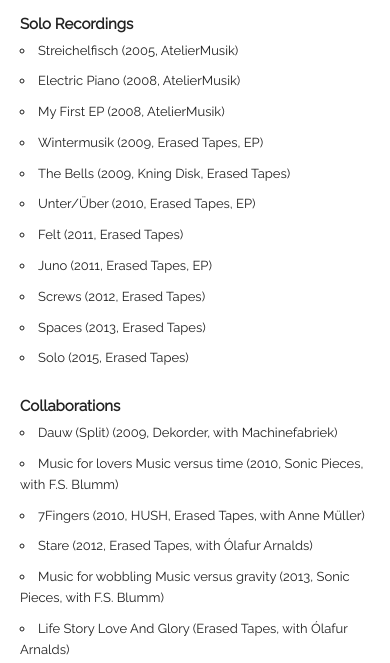
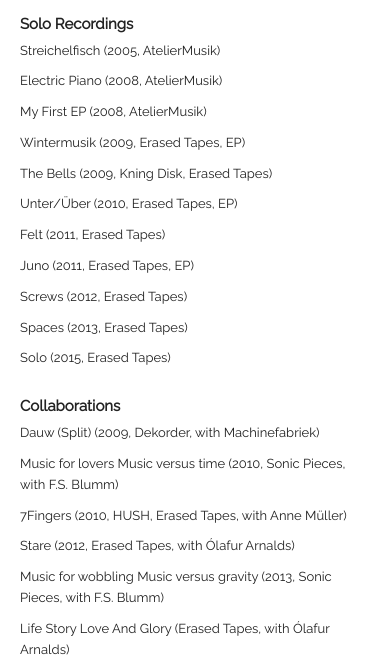
Before and after one commit to khirsch/skeleton-css, a plain HTML site: page index.html in a window 390 px wide. Shown: the part 1221-1884 px from the top of the page. Drawn offline with Linux system fonts and the light colour scheme.

Commit message:
adjust text alignment for desktop version

```diff
--- a/css/custom.css
+++ b/css/custom.css
@@ -23,6 +23,7 @@ h5 img {
 
 li {
   font-size: 13px;
+  list-style: none;
 }
 
 a, a:hover, a:visited {
@@ -35,6 +36,10 @@ iframe {
   height: auto;
   display: block;
   margin: 0 auto 15px;
+}
+
+.column:last-of-type {
+  text-align: right;
 }
 
 /*Footer*/
@@ -83,4 +88,7 @@ iframe {
   h5:last-of-type {
     margin-top: 15px;
   }
+  .column:last-of-type {
+    text-align: left;
+  }
 }
```
